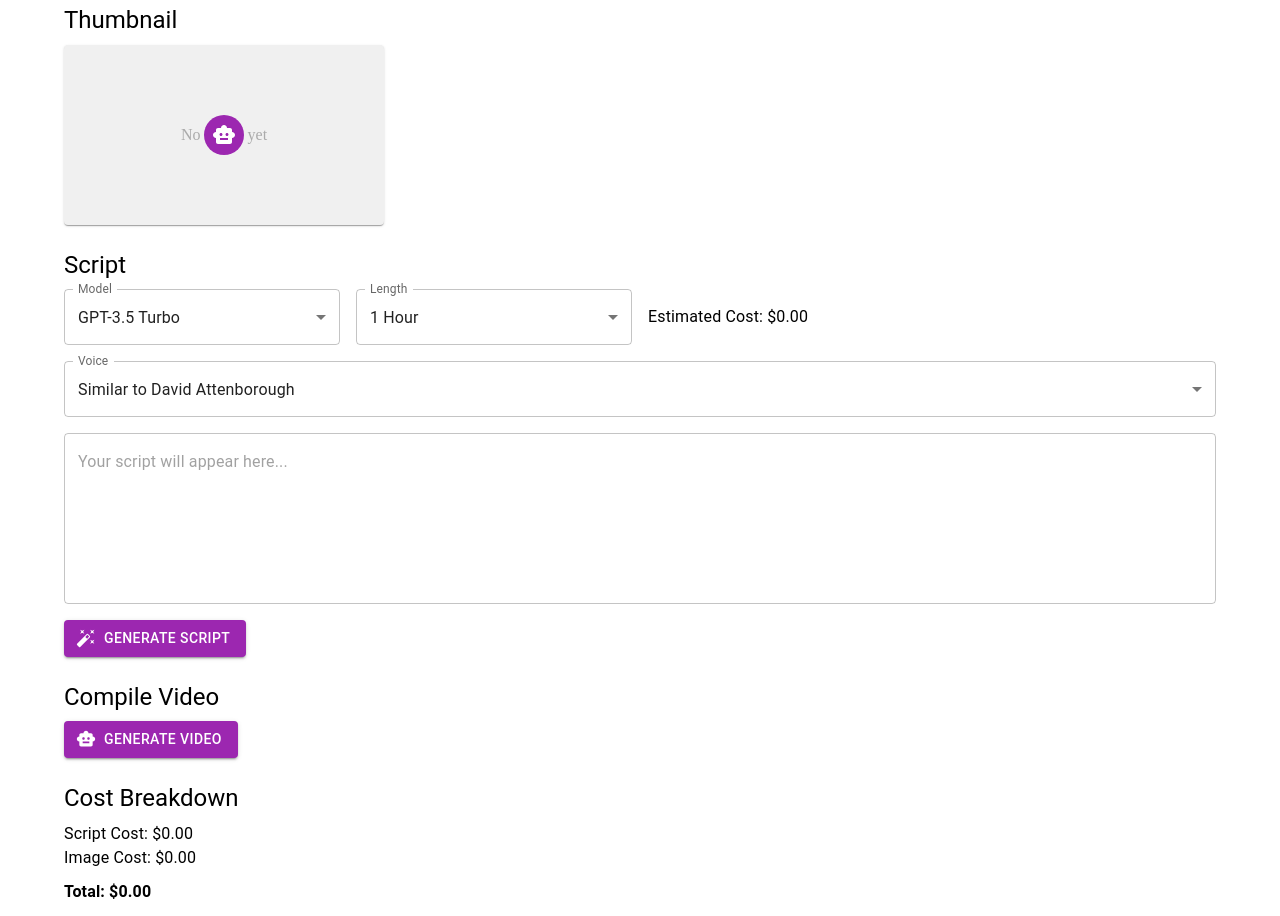
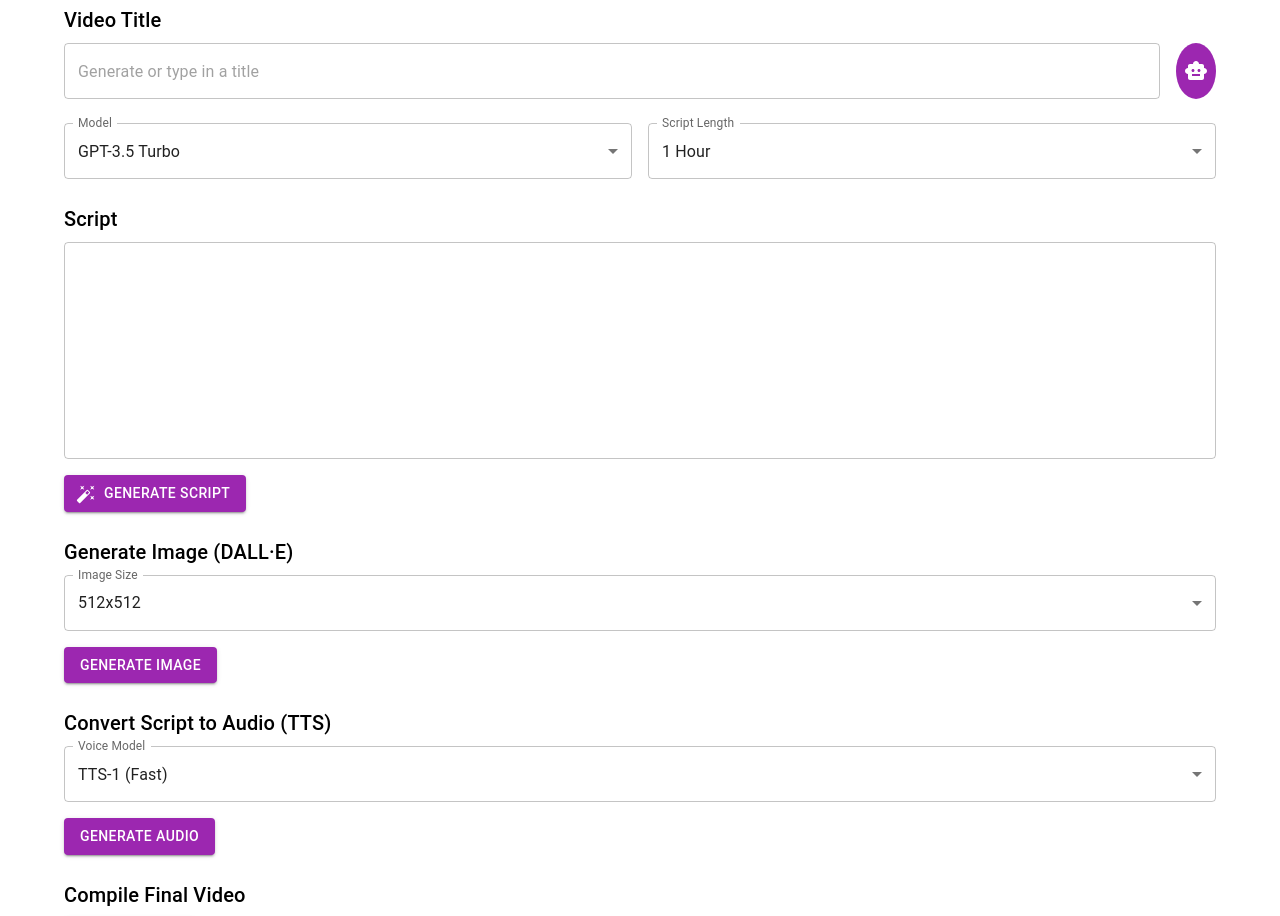
Before and after one commit to fechinmitchell/Aragornic, a React (Create React App) app in the folder aragornic-frontend/: page / in a window 1280 px wide. Shown: the part 220-1136 px from the top of the page. Built offline with nearby package versions, Linux system fonts and the light colour scheme.

Commit message:
Update to Frontend and Backend

```diff
--- a/aragornic-frontend/src/App.js
+++ b/aragornic-frontend/src/App.js
@@ -1,3 +1,5 @@
+// App.js
+
 import React, { useState } from 'react';
 import {
   AppBar,
@@ -18,126 +20,203 @@ import {
 } from '@mui/material';
 import {
   PurpleBrainIcon,
-  PurpleAirplaneIcon,
   PurpleMagicWandIcon
-} from './FakeIcons'; // or replace with MUI icons directly
+} from './FakeIcons';  // or use MUI icons, e.g. @mui/icons-material
 
 function App() {
   // State
   const [openAiKey, setOpenAiKey] = useState('');
+  const [topic, setTopic] = useState('');
   const [videoTitle, setVideoTitle] = useState('');
-  const [generatedImageUrl, setGeneratedImageUrl] = useState('');
+  const [model, setModel] = useState('gpt-3.5-turbo');
+  const [scriptLength, setScriptLength] = useState('1h');
   const [script, setScript] = useState('');
-  const [scriptLength, setScriptLength] = useState('1h'); // '1h' or '2h'
-  const [voice, setVoice] = useState('attenborough');
-  const [model, setModel] = useState('gpt35');
-  const [estimatedCost, setEstimatedCost] = useState(0);
-  const [costBreakdown, setCostBreakdown] = useState({
-    scriptCost: 0,
-    imageCost: 0,
-    total: 0,
-  });
+  const [imageSize, setImageSize] = useState('512x512');
+  const [imageUrl, setImageUrl] = useState('');
+  const [ttsModel, setTtsModel] = useState('tts-1');
+  const [audioUrl, setAudioUrl] = useState('');
+  const [videoUrl, setVideoUrl] = useState('');
 
-  // Helpers
-  const updateCost = (field, amount) => {
-    const newBreakdown = { ...costBreakdown };
-    newBreakdown[field] += amount;
-    newBreakdown.total = newBreakdown.scriptCost + newBreakdown.imageCost;
-    setCostBreakdown(newBreakdown);
+  // (Optional) cost
+  const [cost, setCost] = useState(0);
+
+  // Generate Title
+  const handleGenerateTitle = async () => {
+    if (!openAiKey) {
+      alert('Please enter your OpenAI API key.');
+      return;
+    }
+
+    try {
+      const res = await fetch('http://localhost:5000/generate_title', {
+        method: 'POST',
+        headers: { 'Content-Type': 'application/json' },
+        body: JSON.stringify({
+          topic,
+          model,
+          user_api_key: openAiKey
+        })
+      });
+      const data = await res.json();
+      if (data.error) {
+        alert(data.error);
+        return;
+      }
+      if (data.title) {
+        setVideoTitle(data.title);
+      }
+      if (data.cost) {
+        setCost((prev) => prev + data.cost);
+      }
+    } catch (err) {
+      console.error('Title generation error:', err);
+    }
   };
 
-  // Handlers (dummy logic—replace with real API calls)
-  const handleGenerateTitle = async () => {
-    // Example: call your backend or directly OpenAI
-    // For now, just simulating:
-    const exampleTitle = 'The Rise and Fall of the Roman Empire';
-    setVideoTitle(exampleTitle);
+  // Generate Script
+  const handleGenerateScript = async () => {
+    if (!openAiKey) {
+      alert('Please enter your OpenAI API key.');
+      return;
+    }
+
+    try {
+      const res = await fetch('http://localhost:5000/generate_script', {
+        method: 'POST',
+        headers: { 'Content-Type': 'application/json' },
+        body: JSON.stringify({
+          topic,
+          model,
+          length: scriptLength,
+          user_api_key: openAiKey
+        })
+      });
+      const data = await res.json();
+      if (data.error) {
+        alert(data.error);
+        return;
+      }
+      if (data.script) {
+        setScript(data.script);
+      }
+      if (data.script_cost) {
+        setCost((prev) => prev + data.script_cost);
+      }
+    } catch (err) {
+      console.error('Script generation error:', err);
+    }
   };
 
+  // Generate Image
   const handleGenerateImage = async () => {
-    // Example: call DALL·E or your backend
-    // For now, just a placeholder
-    const exampleImageUrl = 'https://via.placeholder.com/1280x720?text=YouTube+Thumbnail';
-    setGeneratedImageUrl(exampleImageUrl);
+    if (!openAiKey) {
+      alert('Please enter your OpenAI API key.');
+      return;
+    }
 
-    // Suppose each image generation costs $0.02
-    updateCost('imageCost', 0.02);
+    try {
+      const prompt = `A cinematic, documentary-style scene representing ${topic}`;
+      const res = await fetch('http://localhost:5000/generate_image', {
+        method: 'POST',
+        headers: { 'Content-Type': 'application/json' },
+        body: JSON.stringify({
+          prompt,
+          image_size: imageSize,
+          num_images: 1,
+          user_api_key: openAiKey
+        })
+      });
+      const data = await res.json();
+      if (data.error) {
+        alert(data.error);
+        return;
+      }
+      if (data.image_url) {
+        setImageUrl(data.image_url);
+      }
+      if (data.cost) {
+        setCost((prev) => prev + data.cost);
+      }
+    } catch (err) {
+      console.error('Image generation error:', err);
+    }
   };
 
-  const handleModelChange = (e) => {
-    const chosenModel = e.target.value;
-    setModel(chosenModel);
-
-    // Example cost logic for "estimated cost"
-    let cost = 0;
-    if (chosenModel === 'gpt35') cost = 0.05;
-    if (chosenModel === 'gpt4') cost = 0.20;
-    if (chosenModel === 'davinci') cost = 0.10;
-
-    if (scriptLength === '2h') {
-      cost += 0.05;
+  // Generate Audio (TTS)
+  const handleGenerateAudio = async () => {
+    if (!openAiKey) {
+      alert('Please enter your OpenAI API key.');
+      return;
+    }
+    if (!script) {
+      alert('Please generate a script first.');
+      return;
     }
 
-    setEstimatedCost(cost);
+    try {
+      const res = await fetch('http://localhost:5000/generate_audio', {
+        method: 'POST',
+        headers: { 'Content-Type': 'application/json' },
+        body: JSON.stringify({
+          script,
+          tts_model: ttsModel,
+          user_api_key: openAiKey
+        })
+      });
+      const data = await res.json();
+      if (data.error) {
+        alert(data.error);
+        return;
+      }
+      if (data.audio_file_url) {
+        setAudioUrl(data.audio_file_url);
+      }
+      if (data.cost) {
+        setCost((prev) => prev + data.cost);
+      }
+    } catch (err) {
+      console.error('Audio generation error:', err);
+    }
   };
 
-  const handleScriptLengthChange = (e) => {
-    const length = e.target.value;
-    setScriptLength(length);
-
-    // Recompute the "estimated cost" with the selected model
-    let cost = 0;
-    if (model === 'gpt35') cost = 0.05;
-    if (model === 'gpt4') cost = 0.20;
-    if (model === 'davinci') cost = 0.10;
-
-    if (length === '2h') {
-      cost += 0.05;
+  // Create Final Video
+  const handleCreateVideo = async () => {
+    if (!audioUrl || !imageUrl) {
+      alert('Need at least one image and an audio file.');
+      return;
     }
 
-    setEstimatedCost(cost);
-  };
-
-  const handleGenerateScript = async () => {
-    // Example: call your GPT endpoint with model + length + voice
-    // For now, just a dummy script
-    const exampleScript = `
-      This is a sample script about ${videoTitle}.
-      It covers major events in a dramatic style...
-      (Imagine this is 1-2 hours long).
-    `;
-    setScript(exampleScript);
-
-    // Suppose script generation cost depends on model and length
-    let scriptCost = 0.1; // e.g. $0.10
-    if (model === 'gpt4') {
-      scriptCost = 0.2;
+    try {
+      const res = await fetch('http://localhost:5000/create_video', {
+        method: 'POST',
+        headers: { 'Content-Type': 'application/json' },
+        body: JSON.stringify({
+          audio_url: audioUrl,
+          image_urls: [imageUrl],
+          user_api_key: openAiKey // optional if needed for logic
+        })
+      });
+      const data = await res.json();
+      if (data.error) {
+        alert(data.error);
+        return;
+      }
+      if (data.video_url) {
+        setVideoUrl(data.video_url);
+      }
+    } catch (err) {
+      console.error('Video creation error:', err);
     }
-    if (scriptLength === '2h') {
-      scriptCost += 0.1; // Additional cost for 2-hour version
-    }
-    updateCost('scriptCost', scriptCost);
-  };
-
-  const handleVoiceChange = (e) => {
-    setVoice(e.target.value);
-  };
-
-  const handleGenerateVideo = async () => {
-    // Example: call your backend to compile audio + image into a video
-    alert('Pretend we generated the final video. You can now download it.');
   };
 
   return (
     <>
-      {/* TOP BAR with OpenAI Key */}
       <AppBar position="static" sx={{ backgroundColor: '#673ab7' }}>
         <Toolbar>
           <Typography variant="h6" sx={{ flexGrow: 1 }}>
-            Aragornic History Video Maker
+            Aragornic AI Video Creator
           </Typography>
-
-          {/* OpenAI Key Input */}
+          {/* The user's OpenAI API key */}
           <TextField
             label="OpenAI API Key"
             variant="outlined"
@@ -150,182 +229,177 @@ function App() {
       </AppBar>
 
       <Container sx={{ mt: 4 }}>
+        {/* TOPIC */}
+        <Box mb={3}>
+          <Typography variant="h5" gutterBottom>
+            Topic
+          </Typography>
+          <TextField
+            fullWidth
+            placeholder="E.g. Ancient Rome, World War II..."
+            value={topic}
+            onChange={(e) => setTopic(e.target.value)}
+          />
+        </Box>
+
         {/* VIDEO TITLE */}
         <Box mb={3}>
-          <Typography variant="h5" gutterBottom>
-            Video Title
-          </Typography>
-          <Box display="flex" alignItems="center">
+          <Typography variant="h6" gutterBottom>Video Title</Typography>
+          <Box display="flex" gap={2}>
             <TextField
               fullWidth
-              variant="outlined"
-              placeholder="Enter or generate a video title"
+              placeholder="Generate or type in a title"
               value={videoTitle}
               onChange={(e) => setVideoTitle(e.target.value)}
             />
             <IconButton
               onClick={handleGenerateTitle}
-              sx={{ ml: 1, backgroundColor: '#9c27b0', color: 'white' }}
+              sx={{ backgroundColor: '#9c27b0', color: 'white' }}
             >
               <PurpleBrainIcon />
             </IconButton>
           </Box>
         </Box>
 
-        {/* THUMBNAIL */}
+        {/* MODEL & SCRIPT LENGTH */}
         <Box mb={3}>
-          <Typography variant="h5" gutterBottom>
-            Thumbnail
-          </Typography>
-          <Card
-            sx={{
-              width: 320, // ~YouTube thumbnail ratio
-              height: 180,
-              position: 'relative',
-              backgroundColor: '#f0f0f0',
-            }}
-          >
-            {generatedImageUrl ? (
-              <CardMedia
-                component="img"
-                image={generatedImageUrl}
-                alt="Generated Thumbnail"
-                sx={{ width: '100%', height: '100%' }}
-              />
-            ) : (
-              <Box
-                sx={{
-                  width: '100%',
-                  height: '100%',
-                  display: 'flex',
-                  alignItems: 'center',
-                  justifyContent: 'center',
-                  color: '#aaa',
-                }}
-              >
-                No image yet
-              </Box>
-            )}
-
-            {/* Purple AI Icon in the middle to trigger generation */}
-            <IconButton
-              onClick={handleGenerateImage}
-              sx={{
-                position: 'absolute',
-                top: '50%',
-                left: '50%',
-                transform: 'translate(-50%, -50%)',
-                backgroundColor: '#9c27b0',
-                color: 'white',
-              }}
-            >
-              <PurpleBrainIcon />
-            </IconButton>
-          </Card>
-        </Box>
-
-        {/* SCRIPT SECTION */}
-        <Box mb={3}>
-          <Typography variant="h5" gutterBottom>
-            Script
-          </Typography>
-
-          {/* MODEL & LENGTH & ESTIMATED COST */}
-          <Grid container spacing={2} alignItems="center" mb={2}>
-            <Grid item xs={12} sm={3}>
+          <Grid container spacing={2}>
+            <Grid item xs={12} sm={6}>
               <FormControl fullWidth>
                 <InputLabel>Model</InputLabel>
                 <Select
                   value={model}
                   label="Model"
-                  onChange={handleModelChange}
+                  onChange={(e) => setModel(e.target.value)}
                 >
-                  <MenuItem value="gpt35">GPT-3.5 Turbo</MenuItem>
-                  <MenuItem value="gpt4">GPT-4</MenuItem>
-                  <MenuItem value="davinci">Davinci</MenuItem>
+                  <MenuItem value="gpt-3.5-turbo">GPT-3.5 Turbo</MenuItem>
+                  <MenuItem value="gpt-4">GPT-4</MenuItem>
+                  <MenuItem value="text-davinci-003">Davinci</MenuItem>
                 </Select>
               </FormControl>
             </Grid>
-
-            <Grid item xs={12} sm={3}>
+            <Grid item xs={12} sm={6}>
               <FormControl fullWidth>
-                <InputLabel>Length</InputLabel>
+                <InputLabel>Script Length</InputLabel>
                 <Select
                   value={scriptLength}
-                  label="Length"
-                  onChange={handleScriptLengthChange}
+                  label="Script Length"
+                  onChange={(e) => setScriptLength(e.target.value)}
                 >
                   <MenuItem value="1h">1 Hour</MenuItem>
                   <MenuItem value="2h">2 Hours</MenuItem>
                 </Select>
               </FormControl>
             </Grid>
+          </Grid>
+        </Box>
 
-            <Grid item xs={12} sm={6}>
-              <Typography variant="body1">
-                Estimated Cost: ${estimatedCost.toFixed(2)}
-              </Typography>
-            </Grid>
-          </Grid>
-
-          {/* VOICE SELECTION */}
-          <FormControl fullWidth sx={{ mb: 2 }}>
-            <InputLabel>Voice</InputLabel>
-            <Select value={voice} label="Voice" onChange={handleVoiceChange}>
-              <MenuItem value="attenborough">Similar to David Attenborough</MenuItem>
-              <MenuItem value="freeman">Similar to Morgan Freeman</MenuItem>
-              <MenuItem value="genericUK">Generic English (UK)</MenuItem>
-              <MenuItem value="genericUS">Generic English (US)</MenuItem>
-            </Select>
-          </FormControl>
-
-          {/* SCRIPT TEXT AREA */}
+        {/* GENERATE SCRIPT */}
+        <Box mb={3}>
+          <Typography variant="h6" gutterBottom>Script</Typography>
           <TextField
             fullWidth
             multiline
-            rows={6}
-            variant="outlined"
-            placeholder="Your script will appear here..."
+            rows={8}
             value={script}
             onChange={(e) => setScript(e.target.value)}
-            sx={{ mb: 2 }}
           />
-
-          {/* GENERATE SCRIPT BUTTON */}
           <Button
             variant="contained"
             onClick={handleGenerateScript}
             startIcon={<PurpleMagicWandIcon />}
-            sx={{ backgroundColor: '#9c27b0' }}
+            sx={{ mt: 2, backgroundColor: '#9c27b0' }}
           >
             Generate Script
           </Button>
         </Box>
 
-        {/* GENERATE VIDEO */}
+        {/* GENERATE IMAGE */}
         <Box mb={3}>
-          <Typography variant="h5" gutterBottom>
-            Compile Video
-          </Typography>
+          <Typography variant="h6" gutterBottom>Generate Image (DALL·E)</Typography>
+          <FormControl fullWidth sx={{ mb: 2 }}>
+            <InputLabel>Image Size</InputLabel>
+            <Select
+              value={imageSize}
+              label="Image Size"
+              onChange={(e) => setImageSize(e.target.value)}
+            >
+              <MenuItem value="256x256">256x256</MenuItem>
+              <MenuItem value="512x512">512x512</MenuItem>
+              <MenuItem value="1024x1024">1024x1024</MenuItem>
+            </Select>
+          </FormControl>
           <Button
             variant="contained"
-            onClick={handleGenerateVideo}
-            startIcon={<PurpleBrainIcon />}
+            onClick={handleGenerateImage}
             sx={{ backgroundColor: '#9c27b0' }}
           >
-            Generate Video
+            Generate Image
           </Button>
+          {imageUrl && (
+            <Card sx={{ width: 320, height: 180, mt: 2 }}>
+              <CardMedia
+                component="img"
+                image={imageUrl}
+                alt="Generated"
+                sx={{ width: '100%', height: '100%' }}
+              />
+            </Card>
+          )}
         </Box>
 
-        {/* COST BREAKDOWN */}
+        {/* GENERATE AUDIO */}
         <Box mb={3}>
-          <Typography variant="h5" gutterBottom>
-            Cost Breakdown
-          </Typography>
-          <Typography>Script Cost: ${costBreakdown.scriptCost.toFixed(2)}</Typography>
-          <Typography>Image Cost: ${costBreakdown.imageCost.toFixed(2)}</Typography>
-          <Typography variant="subtitle1" sx={{ fontWeight: 'bold', mt: 1 }}>
-            Total: ${costBreakdown.total.toFixed(2)}
+          <Typography variant="h6" gutterBottom>Convert Script to Audio (TTS)</Typography>
+          <FormControl fullWidth sx={{ mb: 2 }}>
+            <InputLabel>Voice Model</InputLabel>
+            <Select
+              value={ttsModel}
+              label="Voice Model"
+              onChange={(e) => setTtsModel(e.target.value)}
+            >
+              <MenuItem value="tts-1">TTS-1 (Fast)</MenuItem>
+              <MenuItem value="tts-1-hd">TTS-1 HD</MenuItem>
+            </Select>
+          </FormControl>
+          <Button
+            variant="contained"
+            onClick={handleGenerateAudio}
+            sx={{ backgroundColor: '#9c27b0' }}
+          >
+            Generate Audio
+          </Button>
+          {audioUrl && (
+            <Box sx={{ mt: 2 }}>
+              <audio controls src={audioUrl}>
+                Your browser does not support the audio element.
+              </audio>
+            </Box>
+          )}
+        </Box>
+
+        {/* COMPILE VIDEO */}
+        <Box mb={3}>
+          <Typography variant="h6" gutterBottom>Compile Final Video</Typography>
+          <Button
+            variant="contained"
+            onClick={handleCreateVideo}
+            sx={{ backgroundColor: '#9c27b0' }}
+          >
+            Create Video
+          </Button>
+          {videoUrl && (
+            <Box sx={{ mt: 2 }}>
+              <Typography>Final Video:</Typography>
+              <video controls src={videoUrl} style={{ width: '100%', maxWidth: '600px' }} />
+            </Box>
+          )}
+        </Box>
+
+        {/* COST DISPLAY */}
+        <Box mb={3}>
+          <Typography variant="h6">
+            Total Cost: ${cost.toFixed(2)}
           </Typography>
         </Box>
       </Container>
```
Also changed, not shown: 2 other files (tests, documents, lock files or other folders).
